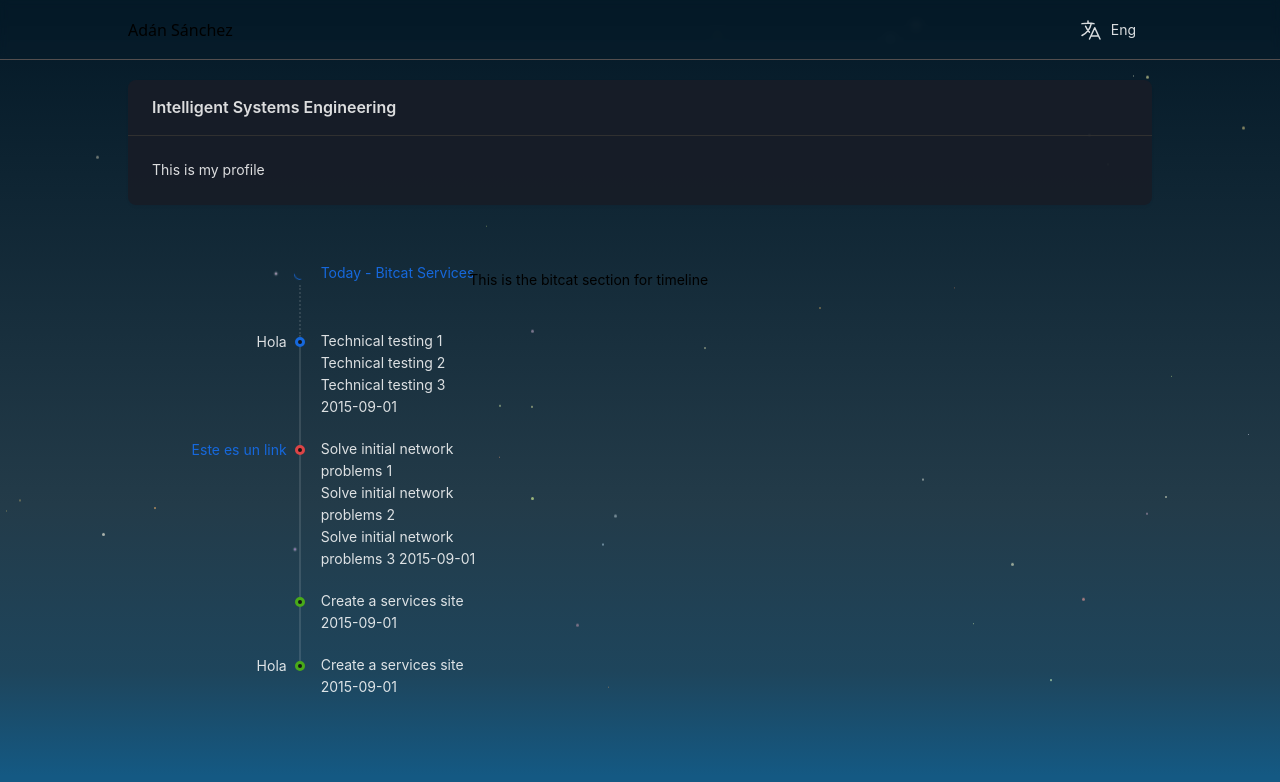
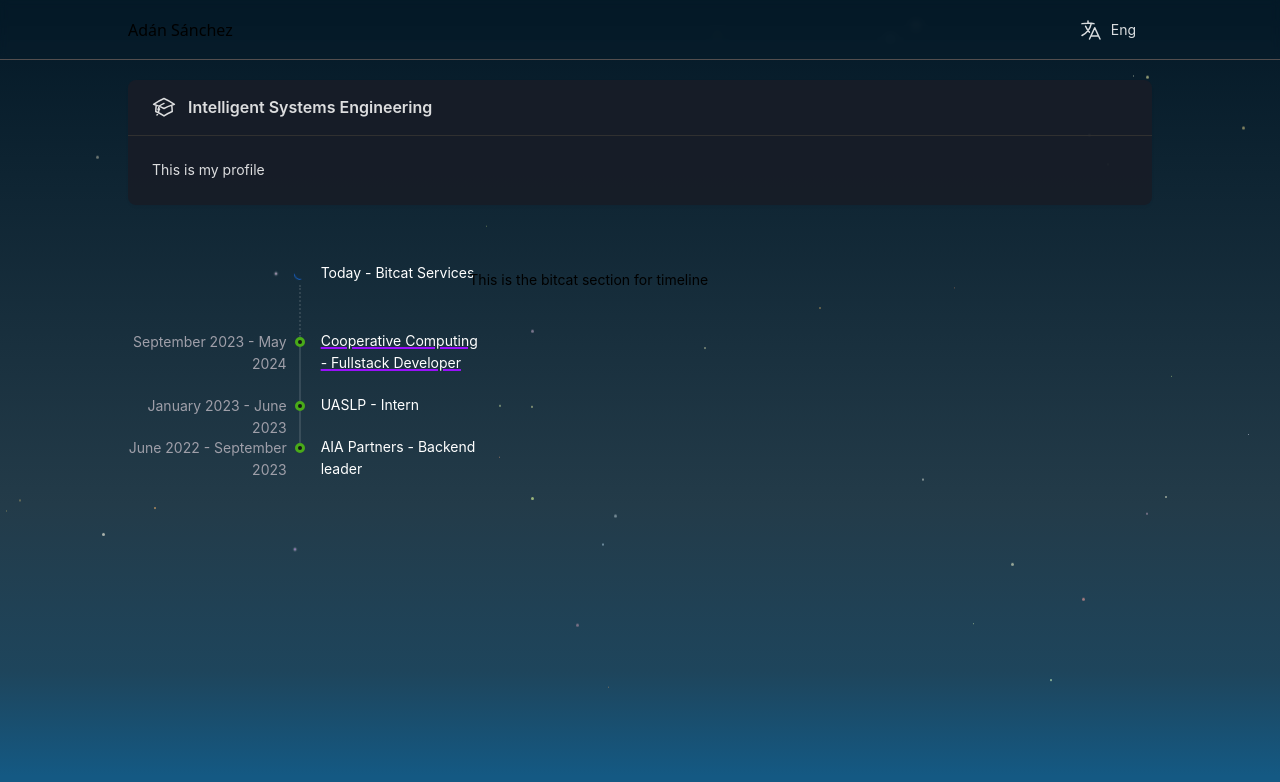
Before and after one commit to DEadMan10sds/Portfolio-Front, a React (Vite) app: page / in a window 1280 px wide. Shown: the top 782 px of the page. Built offline with nearby package versions, Linux system fonts and the light colour scheme.

Commit message:
ADD: Date component for timeline ADD: Profile icon

```diff
--- a/src/components/Profile/Profile.jsx
+++ b/src/components/Profile/Profile.jsx
@@ -6,7 +6,26 @@ export const Profile = () => {
 
   return (
     <Card
-      title={t("title")}
+      title={
+        <div className="flex gap-3">
+          <svg
+            xmlns="http://www.w3.org/2000/svg"
+            fill="none"
+            viewBox="0 0 24 24"
+            strokeWidth={1.5}
+            stroke="currentColor"
+            className="size-6"
+          >
+            <path
+              strokeLinecap="round"
+              strokeLinejoin="round"
+              d="M4.26 10.147a60.438 60.438 0 0 0-.491 6.347A48.62 48.62 0 0 1 12 20.904a48.62 48.62 0 0 1 8.232-4.41 60.46 60.46 0 0 0-.491-6.347m-15.482 0a50.636 50.636 0 0 0-2.658-.813A59.906 59.906 0 0 1 12 3.493a59.903 59.903 0 0 1 10.399 5.84c-.896.248-1.783.52-2.658.814m-15.482 0A50.717 50.717 0 0 1 12 13.489a50.702 50.702 0 0 1 7.74-3.342M6.75 15a.75.75 0 1 0 0-1.5.75.75 0 0 0 0 1.5Zm0 0v-3.675A55.378 55.378 0 0 1 12 8.443m-7.007 11.55A5.981 5.981 0 0 0 6.75 15.75v-1.5"
+            />
+          </svg>
+
+          {t("title")}
+        </div>
+      }
       variant="borderless"
       style={{
         margin: "0 0 4rem 0",
--- a/src/components/TimeLine/TimeLine.jsx
+++ b/src/components/TimeLine/TimeLine.jsx
@@ -2,6 +2,20 @@ import React from "react";
 import { Timeline } from "antd";
 import { Link } from "react-router-dom";
 import { useTranslation } from "react-i18next";
+
+const Job = ({ text, link }) => {
+  const { t } = useTranslation();
+  return (
+    <Link to={link}>
+      <p className="text-white decoration-indigo-500">{t(text)}</p>
+    </Link>
+  );
+};
+
+const Date = ({ date }) => {
+  const { t } = useTranslation();
+  return <p className="text-zinc-400">{t(date)}</p>;
+};
 
 const TimeLine = () => {
   const { t } = useTranslation();
@@ -9,37 +23,43 @@ const TimeLine = () => {
   return (
     <Timeline
       mode="left"
-      pending={<Link to="/">{t("actual_job")}</Link>}
+      pending={<Job text="actual_job" link="/" />}
+      style={{
+        color: "white",
+      }}
       reverse
       items={[
         {
-          label: "Hola",
+          label: <Date date="aia.date" />,
           color: "green",
-          children: "Create a services site 2015-09-01",
-        },
-        {
-          color: "green",
-          children: "Create a services site 2015-09-01",
-        },
-        {
-          label: <Link to="/AIA">Este es un link</Link>,
-          color: "red",
           children: (
-            <>
-              <p>Solve initial network problems 1</p>
-              <p>Solve initial network problems 2</p>
-              <p>Solve initial network problems 3 2015-09-01</p>
-            </>
+            <Link to="/AIA">
+              <p className="text-white decoration-indigo-500">
+                AIA Partners - {t("aia.role")}
+              </p>
+            </Link>
           ),
         },
         {
-          label: "Hola",
+          label: <Date date="uaslp.date" />,
+          color: "green",
           children: (
-            <>
-              <p>Technical testing 1</p>
-              <p>Technical testing 2</p>
-              <p>Technical testing 3 2015-09-01</p>
-            </>
+            <Link to="/AIA">
+              <p className="text-white decoration-indigo-500">
+                UASLP - {t("uaslp.role")}
+              </p>
+            </Link>
+          ),
+        },
+        {
+          label: <Date date="cooperative_computing.date" />,
+          color: "green",
+          children: (
+            <Link to="/AIA">
+              <p className="text-white underline decoration-purple-600 decoration-2">
+                Cooperative Computing - {t("cooperative_computing.role")}
+              </p>
+            </Link>
           ),
         },
       ]}
--- a/src/translations/en.json
+++ b/src/translations/en.json
@@ -2,5 +2,17 @@
   "title": "Intelligent Systems Engineering",
   "language_menu": "Eng",
   "actual_job": "Today - Bitcat Services",
-  "profile": "This is my profile"
+  "profile": "This is my profile",
+  "aia": {
+    "role": "Backend leader",
+    "date": "June 2022 - September 2023"
+  },
+  "cooperative_computing": {
+    "role": "Fullstack Developer",
+    "date": "September 2023 - May 2024"
+  },
+  "uaslp": {
+    "role": "Intern",
+    "date": "January 2023 - June 2023"
+  }
 }
--- a/src/translations/es.json
+++ b/src/translations/es.json
@@ -2,5 +2,17 @@
   "title": "Ingeniero en Sistemas Inteligentes",
   "language_menu": "Es",
   "actual_job": "Actualidad - Bitcat Services",
-  "profile": "Soy un Ingeniero en Sistemas Inteligentes, centrado en desarrollo web backend y algoritmia, me apasiona la lógica de programación "
+  "profile": "Soy un Ingeniero en Sistemas Inteligentes, centrado en desarrollo web backend y algoritmia, me apasiona la lógica de programación ",
+  "aia": {
+    "role": "Líder de desarrollo Backend",
+    "date": "Junio 2022 - Septiembre 2023"
+  },
+  "cooperative_computing": {
+    "role": "Desarrollador Fullstack",
+    "date": "Septiembre 2023 - Mayo 2024"
+  },
+  "uaslp": {
+    "role": "Becario",
+    "date": "Enero 2023 - Junio 2023"
+  }
 }
```
